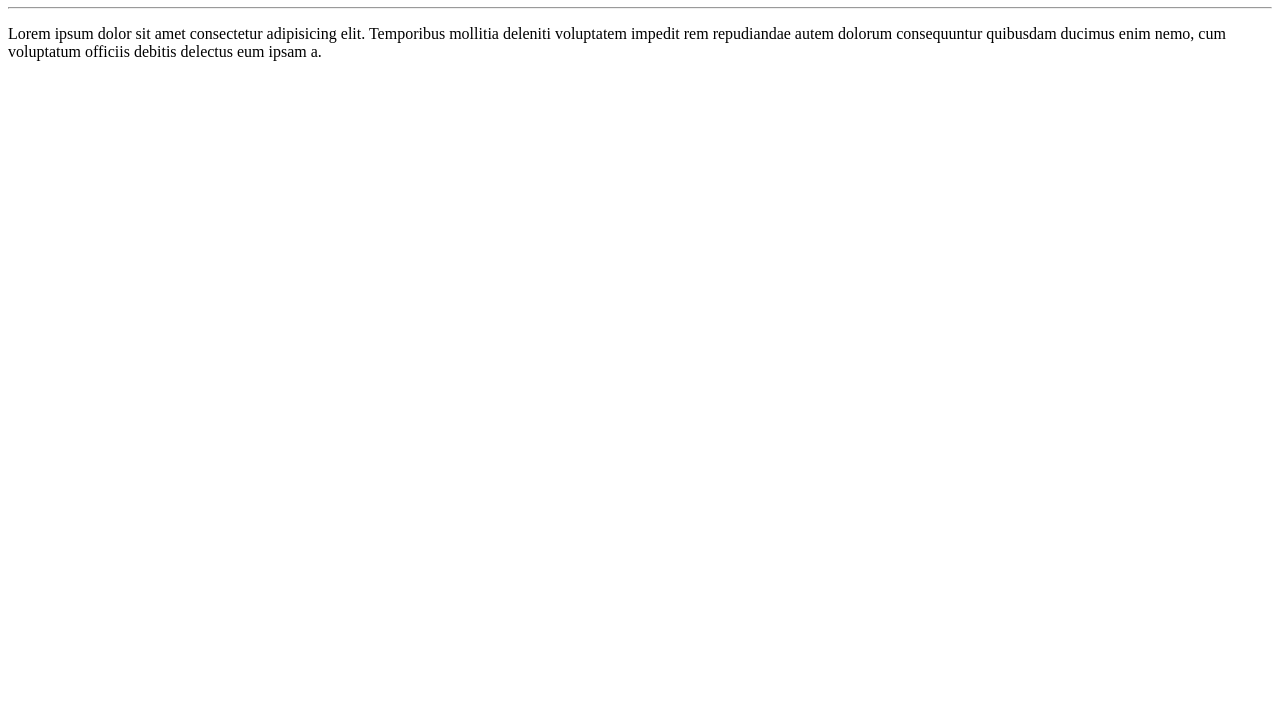
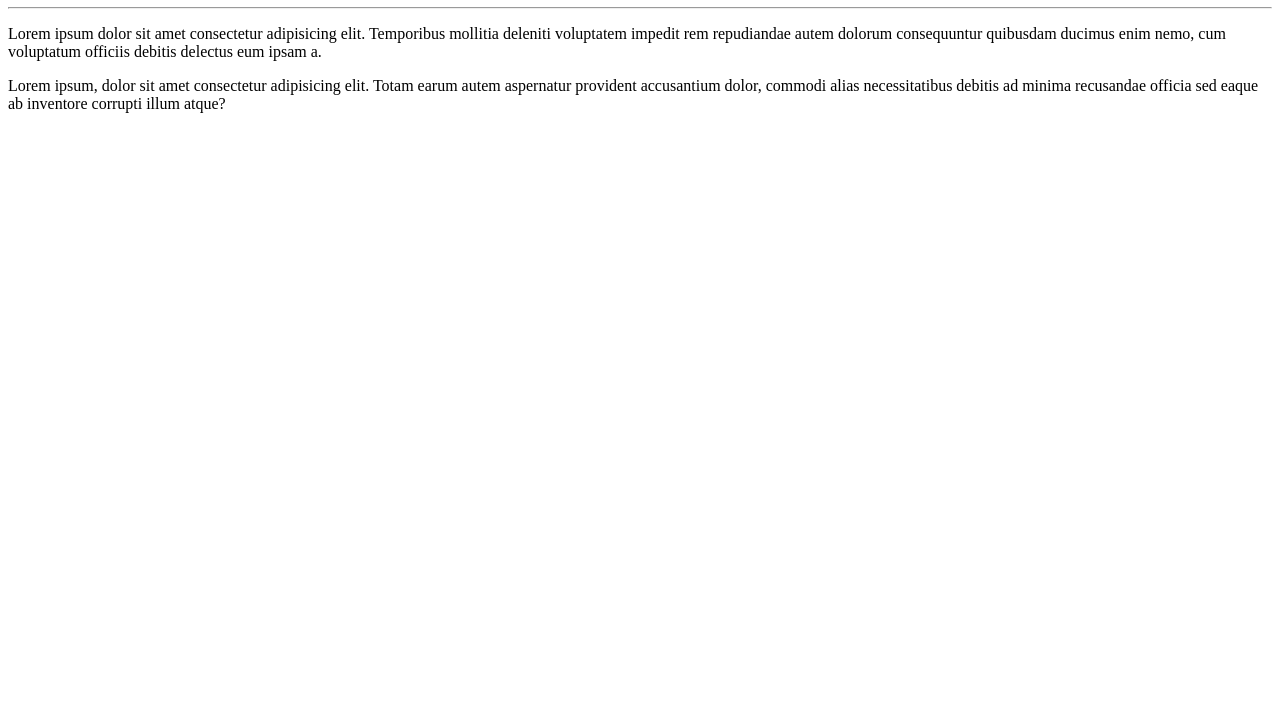
Before and after one commit to lucasvinicius667/Ola-Mundo, a plain HTML site: page site-exemplo/index.html in a window 1280 px wide. Shown: the part 73-800 px from the top of the page. Drawn offline with Linux system fonts and the light colour scheme.

Commit message:
Adicionei um parágrafo

```diff
--- a/site-exemplo/index.html
+++ b/site-exemplo/index.html
@@ -10,5 +10,6 @@
         <h1>Olá, Mundo!</h1>
         <hr>
         <p>Lorem ipsum dolor sit amet consectetur adipisicing elit. Temporibus mollitia deleniti voluptatem impedit rem repudiandae autem dolorum consequuntur quibusdam ducimus enim nemo, cum voluptatum officiis debitis delectus eum ipsam a.</p>
+        <p>Lorem ipsum, dolor sit amet consectetur adipisicing elit. Totam earum autem aspernatur provident accusantium dolor, commodi alias necessitatibus debitis ad minima recusandae officia sed eaque ab inventore corrupti illum atque?</p>
     </body>
 </html>
```
